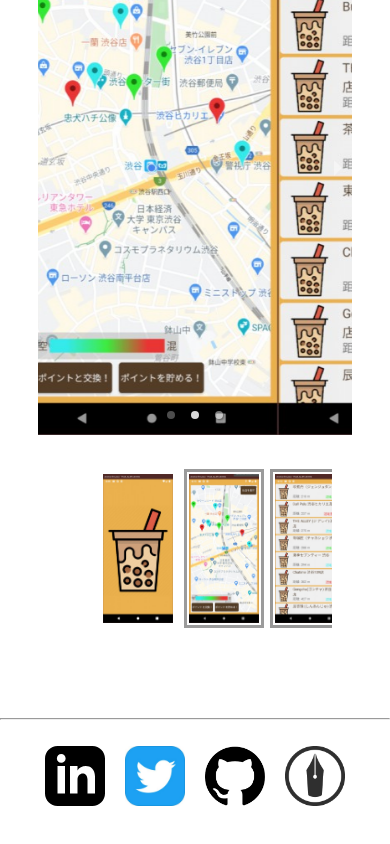
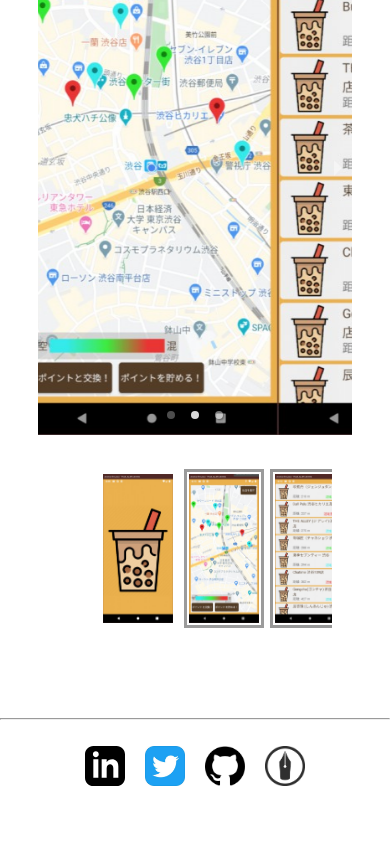
Before and after one commit to Baplisca/NextJS-Portfolio, a Next.js app: page /work in a window 390 px wide. Shown: the part 2601-3445 px from the top of the page. Built offline with nearby package versions, Linux system fonts and the light colour scheme; a web font is replaced by a local one.

Commit message:
responsible footer

```diff
--- a/src/molecules/Footer.module.scss
+++ b/src/molecules/Footer.module.scss
@@ -12,5 +12,9 @@
     width: 60px;
     height: 60px;
     margin: 0 10px;
+    @media (max-width: 800px) {
+      width: 40px;
+      height: 40px;
+    }
   }
 }
--- a/src/molecules/Footer.tsx
+++ b/src/molecules/Footer.tsx
@@ -12,48 +12,28 @@ const Footer = () => {
             rel="noreferrer noopener"
             target="_blank"
           >
-            <img
-              src="/assets/linkedin.svg"
-              alt="linkedin アイコン"
-              width="60"
-              height="60"
-            />
+            <img src="/assets/linkedin.svg" alt="linkedin アイコン" />
           </a>
           <a
             href="https://twitter.com/sooooouls"
             rel="noreferrer noopener"
             target="_blank"
           >
-            <img
-              src="/assets/twitter-icon.jpg"
-              alt="Twitter アイコン"
-              width="60"
-              height="60"
-            />
+            <img src="/assets/twitter-icon.jpg" alt="Twitter アイコン" />
           </a>
           <a
             href="https://github.com/Baplisca"
             rel="noreferrer noopener"
             target="_blank"
           >
-            <img
-              src="/assets/github-icon.jpg"
-              alt="GitHub アイコン"
-              width="60"
-              height="60"
-            />
+            <img src="/assets/github-icon.jpg" alt="GitHub アイコン" />
           </a>
           <a
             href="https://baplisca.hatenablog.com/"
             rel="noreferrer noopener"
             target="_blank"
           >
-            <img
-              src="/assets/hatena-icon.jpeg"
-              alt="はてなブログ アイコン"
-              width="60"
-              height="60"
-            />
+            <img src="/assets/hatena-icon.jpeg" alt="はてなブログ アイコン" />
           </a>
         </div>
       </div>
--- a/src/organisms/Footer.ts
+++ /dev/null
@@ -1,5 +0,0 @@
-const Footer = () => {
-  return "Footer";
-};
-
-export default Footer;
```
Also changed, not shown: src/organisms/GoogleDialogFlowContent.tsx (added, +36 -0 lines).
